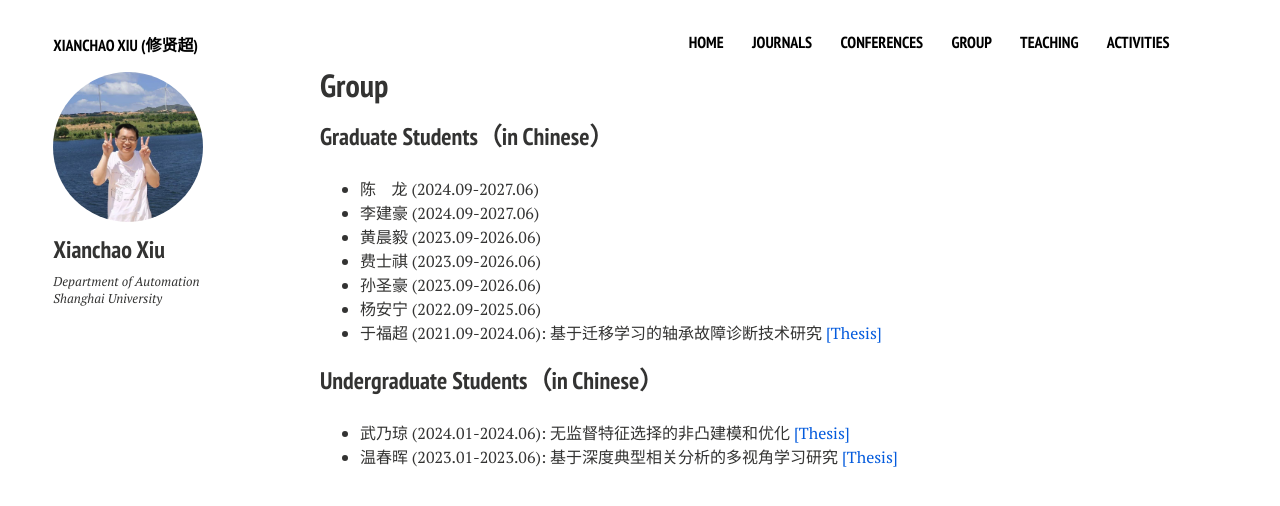
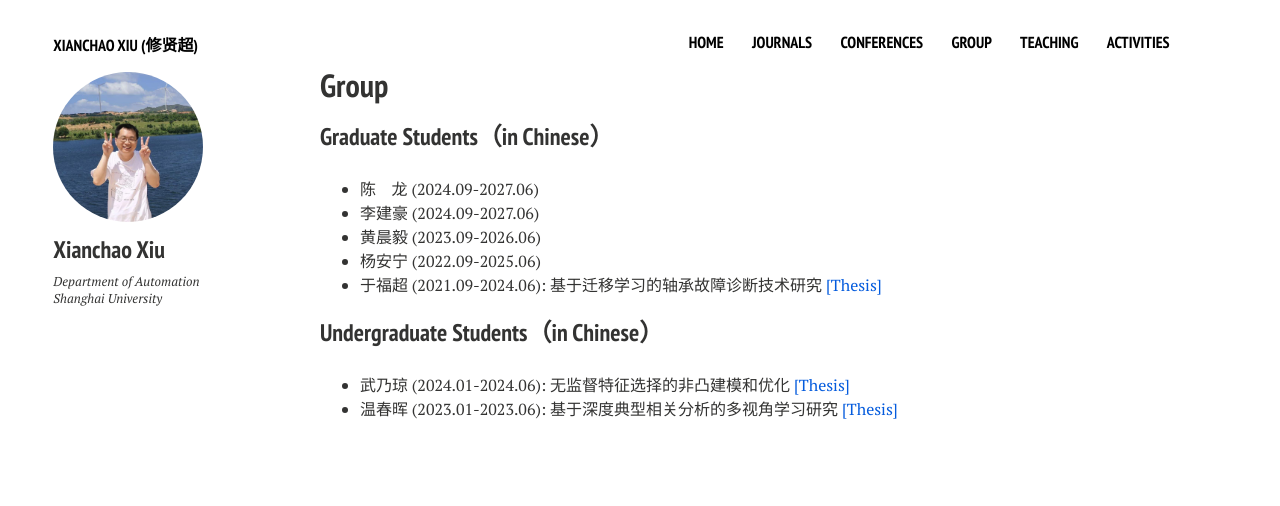
Before and after one commit to xianchaoxiu/xianchaoxiu.github.io, a Jekyll site: the page built from group/index.md, in a window 1280 px wide. Shown: the top 506 px of the page. Built offline with Jekyll 4.4.1, drawn with Linux system fonts in a browser that asks for light colours; nearby versions of some CDN libraries.

Commit message:
Update index.md

```diff
--- a/group/index.md
+++ b/group/index.md
@@ -11,8 +11,6 @@ share: false
 * 陈 &nbsp; &nbsp;龙 (2024.09-2027.06)  <br>
 * 李建豪 (2024.09-2027.06) <br>
 * 黄晨毅 (2023.09-2026.06) <br>
-* 费士祺 (2023.09-2026.06) <br>
-* 孙圣豪 (2023.09-2026.06) <br>
 * 杨安宁 (2022.09-2025.06) <br>
 * 于福超 (2021.09-2024.06): 基于迁移学习的轴承故障诊断技术研究 <a href="../group/2024-于福超.pdf" class="textlink" target="_blank">[Thesis]</a>  <br>
 
```
